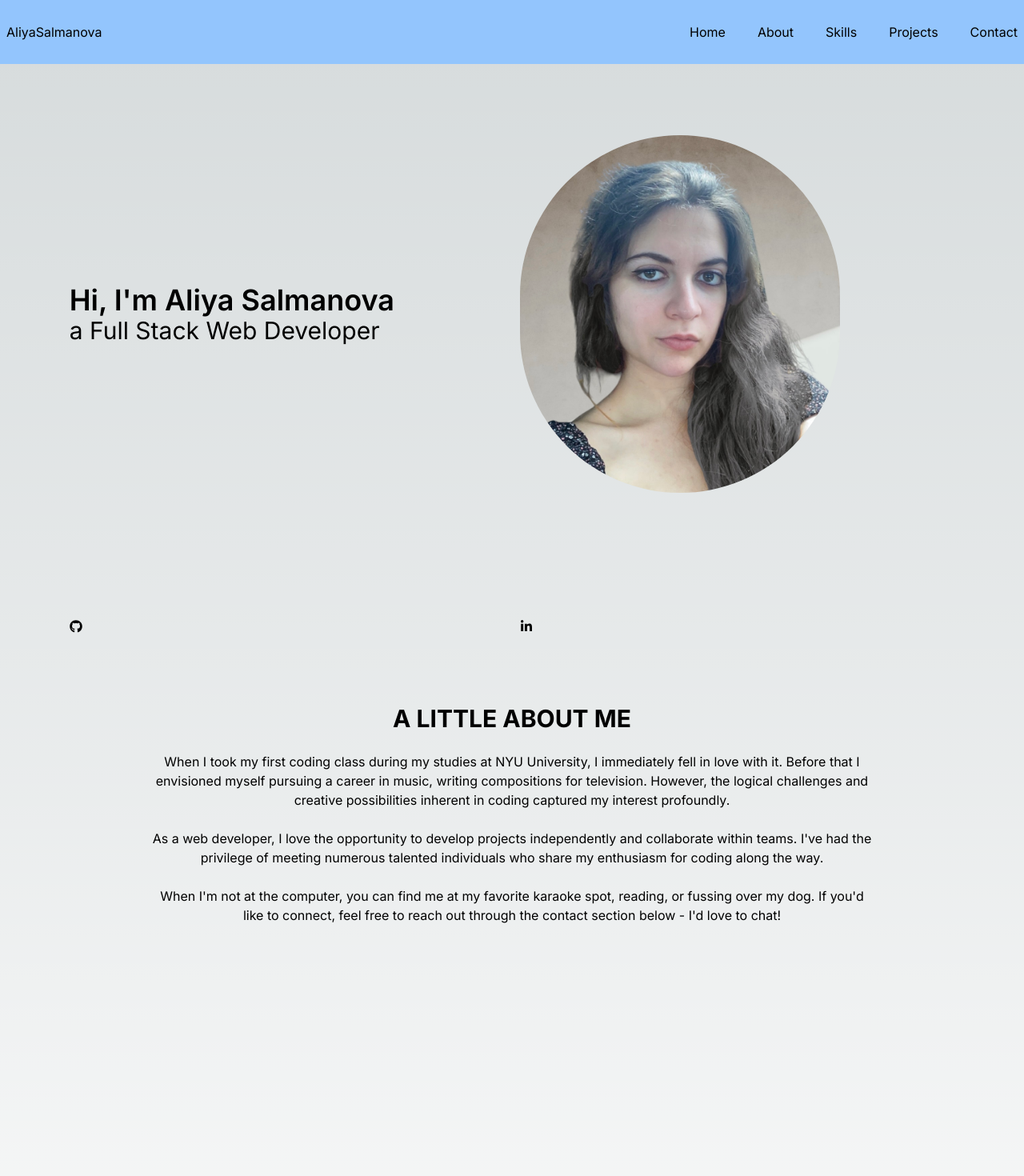
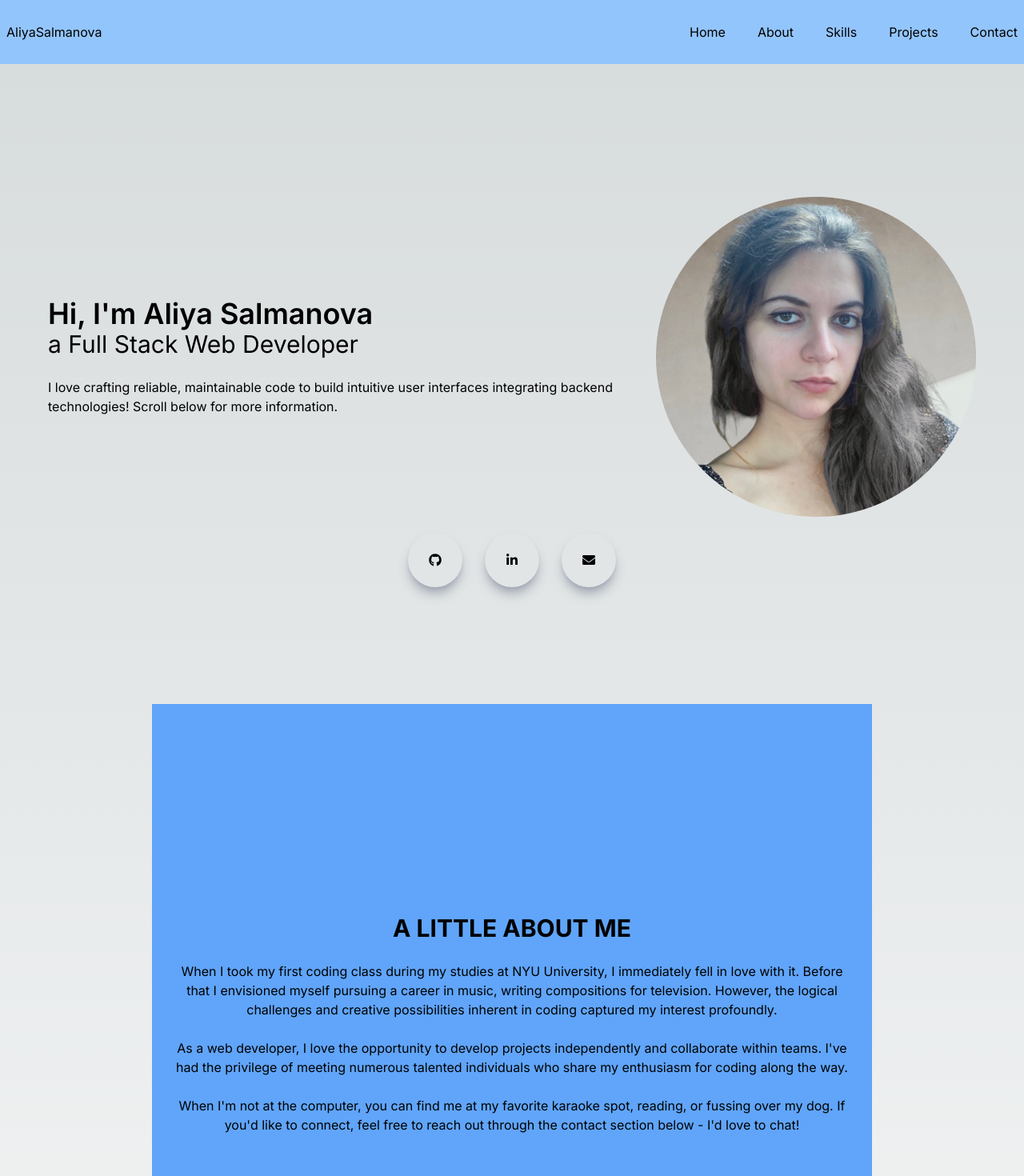
Before and after one commit to AliyaSalmanova1/Personal-Portfolio, a Next.js app in the folder nextjs-dashboard/: page / in a window 1280 px wide. Shown: the top 1470 px of the page at 80% size. Built offline with nearby package versions, Linux system fonts and the light colour scheme.

Commit message:
home page styled much better

```diff
--- a/nextjs-dashboard/package.json
+++ b/nextjs-dashboard/package.json
@@ -9,10 +9,12 @@
     "lint": "next lint"
   },
   "dependencies": {
+    "@fortawesome/react-fontawesome": "^0.2.0",
     "next": "14.2.3",
     "react": "^18",
     "react-dom": "^18",
-    "react-icons": "^5.2.0"
+    "react-icons": "^5.2.0",
+    "swiper": "^11.1.1"
   },
   "devDependencies": {
     "@types/node": "^20",
--- a/nextjs-dashboard/src/app/layout.tsx
+++ b/nextjs-dashboard/src/app/layout.tsx
@@ -6,7 +6,7 @@ import Navbar from "../components/Navbar"
 const inter = Inter({ subsets: ["latin"] });
 
 export const metadata: Metadata = {
-  title: "Create Next App",
+  title: "Aliya S. Portfolio",
   description: "Generated by create next app",
 };
 
@@ -17,8 +17,9 @@ export default function RootLayout({
 }>) {
   return (
     <html lang="en">
-      <Navbar />
+
       <body className={inter.className}>{children}</body>
+
     </html>
   );
 }
--- a/nextjs-dashboard/src/app/page.tsx
+++ b/nextjs-dashboard/src/app/page.tsx
@@ -9,6 +9,7 @@ import Contact from "../components/Contact"
 export default function MyApp() {
   return (
     <div className="flex flex-col items-center">
+      <Navbar />
 
       <main className="max-w-screen-xl">
         <Home />
--- a/nextjs-dashboard/src/components/About.tsx
+++ b/nextjs-dashboard/src/components/About.tsx
@@ -6,7 +6,9 @@ const About = () => {
 
 
     return (
-        <div id="about" className="max-w-[900px] text-center mx-auto md:h-screen">
+        <div id="about" className="max-w-[900px] py-[80px]
+        flex flex-col justify-center
+        text-center mx-auto md:h-screen bg-blue-400 px-5">
             <h3 className="text-3xl font-bold uppercase">A little about me </h3>
             <br/>
             <p>When I took my first coding class during my studies at NYU University, I immediately fell in love with it.
--- a/nextjs-dashboard/src/components/Home.tsx
+++ b/nextjs-dashboard/src/components/Home.tsx
@@ -1,34 +1,61 @@
 import React from "react"
 import Image from "next/image"
-import {FaGithub, FaLinkedinIn} from "react-icons/fa"
+
+import {FaGithub, FaLinkedinIn, FaEnvelope} from "react-icons/fa"
 
 
 const Home = () => {
 
 
     return (
-        <div className="p-5 md:grid grid-cols-2 gap-5 items-center w-full h-screen">
-            <div>
-                <h1 className="text-4xl font-semibold">Hi, I'm Aliya Salmanova</h1>
-                <h2 className="text-3xl">a Full Stack Web Developer</h2>
-            </div>
-
-            <Image className="rounded-full"
-             src="/profilePhoto.jpg"  alt="photo"
-             width="400"
-             height="400"
-            />
-            <a
-             href="https://github.com/AliyaSalmanova1">
-                <FaGithub />
-            </a>
-            <a
-             href="https://www.linkedin.com/in/aliya-salmanova-4150711b6/">
-                <FaLinkedinIn />
-            </a>
+        <div className="w-full h-screen flex flex-col justify-center">
+            <div className="p-5 flex flex-col md:flex-row grid-cols-2 gap-5 items-center text-center md:text-left">
+                <div className="mx-auto">
+                    <h1 className="text-4xl font-semibold">Hi, I'm Aliya Salmanova</h1>
+                    <h2 className="text-3xl">a Full Stack Web Developer</h2>
+                    <br/>
+                    <p className="max-w-[740px]">I love crafting reliable, maintainable code to build
+                        intuitive user interfaces integrating backend technologies!
+                        Scroll below for more information.
+                    </p>
+                </div>
 
 
+                <div className="shrink-0" style={{ position: "relative", width: `${400}px`, height: `${400}px` }}>
+                    <Image
+                        src="/profilePhoto.jpg"
+                        alt="photo"
+                        fill
+                        className="rounded-full shrink-0 w-[400px] h-[400px]"
+                        style={{ objectFit: "cover" }}
+                    />
+                </div>
+
+
+            </div>
+            <div className="flex mx-auto w-[260px] justify-between">
+                <a className="rounded-full shadow-lg shadow-gray-400 cursor:pointer hover:scale-110 ease-in duration-300
+                flex w-[68px] h-[68px]
+                "
+                href="https://github.com/AliyaSalmanova1">
+                    <FaGithub className="
+                    mx-auto self-center"/>
+                </a>
+                <a className="rounded-full shadow-lg shadow-gray-400
+                flex w-[68px] h-[68px]"
+                href="https://www.linkedin.com/in/aliya-salmanova-4150711b6/">
+                    <FaLinkedinIn className="
+                    mx-auto self-center"/>
+                </a>
+                <a href="mailto:aliyasalmanova1@gmail.com"
+                className="rounded-full shadow-lg shadow-gray-400
+                flex w-[68px] h-[68px]">
+                    <FaEnvelope className="
+                    mx-auto self-center"/>
+                </a>
+            </div>
         </div>
+
 
     )
 
--- a/nextjs-dashboard/src/components/Navbar.tsx
+++ b/nextjs-dashboard/src/components/Navbar.tsx
@@ -8,12 +8,12 @@ const Navbar = () => {
     return (
         <nav  className="bg-blue-300
         h-20 w-full px-2 flex
-        justify-between items-center">
+        justify-between items-center sticky top-0 z-50">
             <h1>AliyaSalmanova</h1>
 
             <ul className="flex">
                 <li className="ml-10"><Link href='/'>Home</Link></li>
-                <li className="ml-10"><Link href='/#skills'>About</Link></li>
+                <li className="ml-10"><Link href='/#about'>About</Link></li>
                 <li className="ml-10"><Link href='/#skills'>Skills</Link></li>
                 <li className="ml-10"><Link href='/#projects'>Projects</Link></li>
                 <li className="ml-10"><Link href='/#contact'>Contact</Link></li>
--- a/nextjs-dashboard/src/components/Skills.tsx
+++ b/nextjs-dashboard/src/components/Skills.tsx
@@ -1,5 +1,6 @@
 import React from "react"
 import Image from 'next/image'
+
 
 
 
@@ -45,13 +46,13 @@ const Skills = () => {
 
 
     return (
-        <div id="skills">
+        <div id="skills" className="h-screen py-20">
             <h1 className="text-4xl">Skills</h1>
-            <div className="flex flex-wrap ">
+            <div className="grid lg:grid-cols-4 sm:grid-cols-2 ">
             {
                 skillsList.map(({technology, icon}) => {
                     return (
-                        <div className="w-full sm:w-1/2 flex justify-between items-center" >
+                        <div className="w-full flex justify-between items-center" >
                             <span>{technology}</span>
                             <Image
                             src={icon}
```
Also changed, not shown: 1 other file (tests, documents, lock files or other folders).
